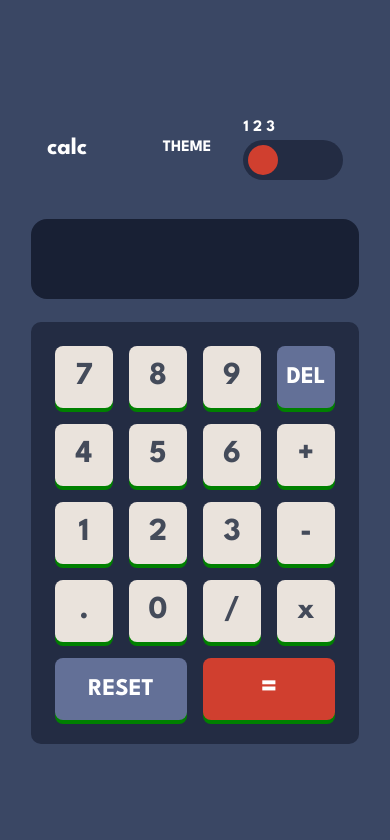
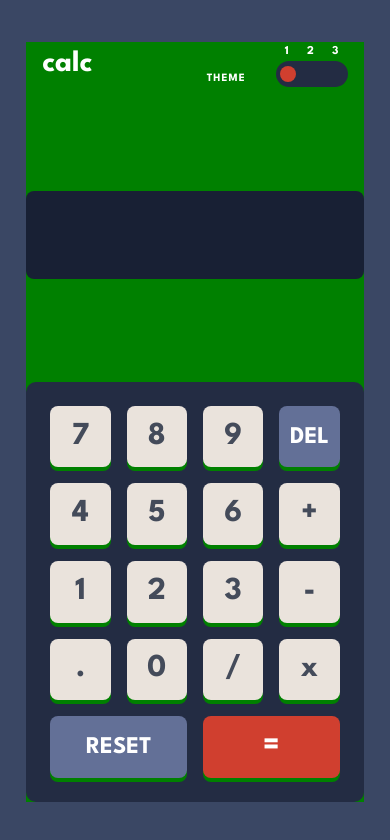
Before and after one commit to jmjules/calculator-app, a plain HTML site: page index.html in a window 390 px wide. Drawn offline with Linux system fonts and the light colour scheme.

Commit message:
try on phone rn

```diff
--- a/index.html
+++ b/index.html
@@ -28,9 +28,11 @@
           <span>THEME</span>
           <div class="theme-switcher">
             <!-- Tipps I guess: https://webcodespace.com/how-to-create-a-three-state-toggle-switch-using-html-css-and-javascript/ -->
-            <label for="one">1</label>
-            <label for="two">2</label>
-            <label for="three">3</label>
+            <div class="labels">
+              <label for="one">1</label>
+              <label for="two">2</label>
+              <label for="three">3</label>
+            </div>
             <div class="toggle">
               <input type="radio" class="toggles" name="color-mode" id="one" class="switch">
               <input type="radio" class="toggles" name="color-mode" id="two" class="switch">
--- a/style.css
+++ b/style.css
@@ -66,6 +66,7 @@
 
 .wrapper{
   height: 100vh;
+  width: 100%;
   background: var(--clr-darkmode-bg-main);
 
   display: grid;
@@ -74,11 +75,10 @@
 }
 
 .calculator{
-  width: 22.5rem;
-  overflow: hidden;
-  height: 80%;
-  padding: 1rem;
+  width: 86.5%;
+  height: 90%;
   font-family: 'League Spartan', sans-serif;
+  background: green;
 
   display: grid;
   align-content: space-between;
@@ -86,31 +86,48 @@
 
 
 .title-theme{
-  width: 100%;
+  /* width: 100%; */
+  /* background: red; */
   color: var(--clr-darkmode-font-primary);
-  padding: 1rem;
+  padding: 0 1rem;
 
   display: flex;
   justify-content: space-between;
   align-items: center;
 }
 
+.title{
+  font-size: 1.875rem;
+}
+
 .rightSide{
   display: flex;
   align-items: center;
-  gap: 2rem;
+  gap: 1.875rem;
+}
+.rightSide span{
+  letter-spacing: 1px;
+  font-size: .7rem;
+  align-self: end;
+}
+
+.labels{
+  font-size: .75rem;
+  display: flex;
+  justify-content: space-around;
 }
 
 .toggle{
   display: flex;
-  /* justify-content: center;????? */
+  justify-content: space-between;
   background: var(--clr-darkmode-bg-keypad);
   padding: .3rem;
   border-radius: 100vw;
+  width: 4.5rem;
 }
 .toggle>input{
-  height: 30px;
-  width: 30px;
+  height: 1rem;
+  width: 1rem;
   appearance: none;
   background-color: var(--clr-darkmode-key-eq);
   border-radius: 50%;
@@ -132,8 +149,8 @@
   font-size: 2.5rem;
   line-height: 1;
   background: var(--clr-darkmode-bg-display);
-  border-radius: 1rem;
-  height: 5rem;
+  border-radius: .5rem;
+  height: 5.5rem;
   padding: 1.5rem;
 
   display: grid;
@@ -142,7 +159,7 @@
 }
 
 .numpad{
-  height: 50vh;
+  height: 26.25rem;
   background: var(--clr-darkmode-bg-keypad);
   border-radius: .625rem;
   padding: 1.5rem;
```
